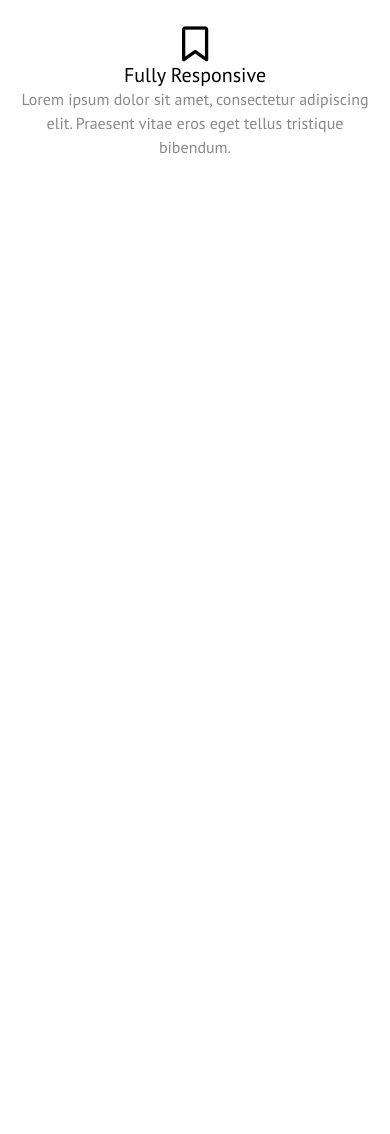
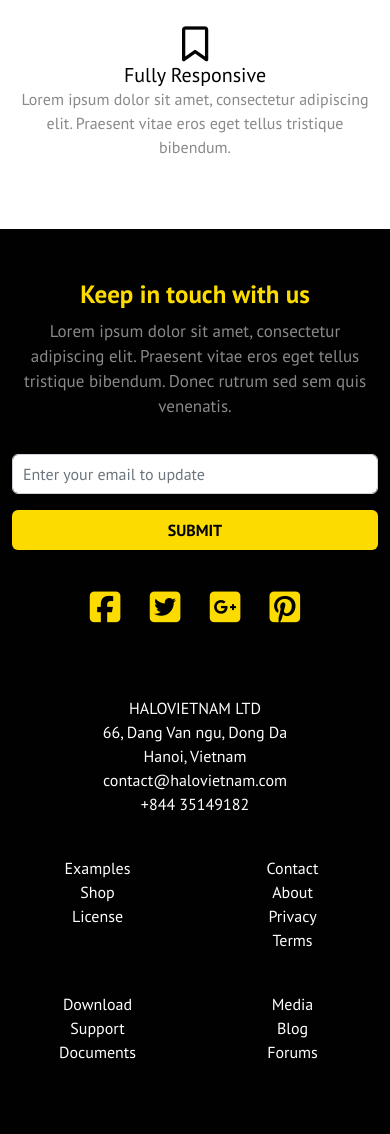
Before and after one commit to HalimaDiha/Tinyone-, a plain HTML site: page index.html in a window 390 px wide. Shown: the part 1458-2592 px from the top of the page. Before the commit the page ends 1687 px from the top, so only its background shows below. Drawn offline with Linux system fonts and the light colour scheme.

Commit message:
Add files via upload

```diff
--- a/css/media.css
+++ b/css/media.css
@@ -1,5 +1,9 @@
 /*Extra small devices (portrait phones, less than 576px)*/
 @media (max-width: 575.98px) {
+.c_padding{
+    padding-top: 50px;
+    padding-bottom: 70px;
+}
 /*header start*/
 header {
    	padding: 10px 0;
@@ -40,10 +44,6 @@ header {
     font-size: 35px;
 }
 /*feature start*/
-.feature{
-    padding-top: 50px;
-    padding-bottom: 70px;
-}
 .c_h1 {
     margin-bottom: 10px;
     font-size: 25px;
@@ -71,11 +71,43 @@ header {
 .f_text p {
     letter-spacing: 0;
 }
-
+/*contact start*/
+.c_form {
+    margin-top: 35px;
+    margin-bottom: 40px;
+}
+.c_input {
+    height: 40px;
+    padding: 10px 10px;
+}
+.c_submit {
+    height: 40px;
+}
+.c_icon li {
+    margin-right: 25px !important;
+}
+.c_icon li i {
+    font-size: 35px;
+}
+/* footer start*/
+footer {
+    padding-bottom: 70px;
+}
+.f_1 {
+    text-align: center;
+}
+.f_2 {
+    margin-top: 40px;
+    text-align: center;
+}
 }
 
 /*Small devices (landscape phones, 576px and up)*/
 @media (min-width: 576px) and (max-width: 767.98px) {
+.c_padding{
+    padding-top: 50px;
+    padding-bottom: 70px;
+}
 /*header start*/
 .menu ul li a {
 	font-size: 20px;
@@ -113,10 +145,6 @@ header {
     font-size: 35px;
 }
 /*feature start*/
-.feature{
-    padding-top: 50px;
-    padding-bottom: 70px;
-}
 .c_h1 {
     margin-bottom: 10px;
     font-size: 25px;
@@ -144,11 +172,43 @@ header {
 .f_text p {
     letter-spacing: 0;
 }
-
+/*contact start*/
+.c_form {
+    margin-top: 35px;
+    margin-bottom: 40px;
+}
+.c_input {
+    height: 45px;
+    padding: 10px 10px;
+}
+.c_submit {
+    height: 45px;
+}
+.c_icon li {
+    margin-right: 30px !important;
+}
+.c_icon li i {
+    font-size: 38px;
+}
+/* footer start*/
+footer {
+    padding-bottom: 70px;
+}
+.f_1 {
+    margin-bottom: 40px;
+    text-align: center;
+}
+.f_2 {
+    text-align: center;
+}
 }
 
 /*Medium devices (tablets, 768px and up)*/
 @media (min-width: 768px) and (max-width: 991.98px) {
+.c_padding{
+    padding-top: 80px;
+    padding-bottom: 100px;
+}
 /*header start*/
 .menu ul li a {
 	padding: 10px 0 0 !important;
@@ -156,12 +216,17 @@ header {
 
 }
 /*feature start*/
-.feature{
-    padding-top: 80px;
-    padding-bottom: 100px;
-}
 .f_item {
     margin-top: 50px;
+}
+/*contact start*/
+.c_form {
+    margin-top: 65px;
+    margin-bottom: 70px;
+}
+/* footer start*/
+footer {
+    padding-bottom: 100px;
 }
 }
 
--- a/css/style.css
+++ b/css/style.css
@@ -14,6 +14,10 @@
     font-weight: 400;
     color: #898989;
  }
+ .c_padding{
+    padding-top: 100px;
+    padding-bottom: 120px;
+}
 /*common end*/
 
 /* header start */
@@ -80,10 +84,6 @@ header{
 }
 /*slider end*/
 /*feature start*/
-.feature{
-    padding-top: 100px;
-    padding-bottom: 120px;
-}
 .c_title{}
 .c_h1{
     margin-bottom: 15px;
@@ -122,5 +122,67 @@ header{
 .f_text p{
     letter-spacing: 1px;
 }
-
 /*feature end*/
+/*contact start*/
+.contact{
+    background-color: #010101;
+}
+.yellow{
+    color: #fcdb00;
+}
+.ash{
+    color: #898989;
+}
+.c_form{
+    margin-top: 35px;
+    margin-bottom: 70px;
+}
+.c_input{
+    height: 55px;
+    font-family: PTSans-Regular;
+    color: #898989;
+    padding: 15px 20px;
+}
+.c_submit{
+    width: 100%;
+    height: 55px;
+    background-color: #fcdb00;
+    font-family: PTSans-Bold;
+    font-weight: 700;
+    color: #010101;
+    text-transform: uppercase;
+}
+.c_submit:hover{
+    background-color: white !important;
+}
+.c_icon{}
+.c_icon li{
+    margin-right: 35px !important;
+}
+.c_icon li:last-child{
+    margin-right: 0 !important;
+}
+.c_icon li i{
+    font-size: 42px;
+    color: #fcdb00;
+    transition: .3s;
+}
+.c_icon li i:hover{
+    color: white;
+}
+/*contact end*/
+/*footer start*/
+footer{
+    padding-bottom: 120px;
+    background-color: #010101;
+}
+.f_1{}
+.f_1 address{
+    color: #ffffff;
+}
+.f_2{}
+.f_2 a {
+    text-decoration: none;
+    color: #ffffff;
+}
+/*footer end*/
--- a/index.html
+++ b/index.html
@@ -168,11 +168,11 @@
 </section>
 <!--slider end-->
 <!--feature start-->
-<section class="feature">
+<section class="feature c_padding">
   <div class="container">
     <!--1st row-->
     <div class="row justify-content-center">
-     <div class="col-xxl-8 col-lg-9">
+     <div class="col-xxl-7 col-xl-8 col-lg-9 col-md-11">
        <div class="c_title text-center">
          <h1 class="c_h1">Tinyone features</h1>
          <p class="c_p m-0">
@@ -289,8 +289,118 @@
   </div>
 </section>
 <!--feature end-->
+<!--section start-->
+<section class="contact c_padding">
+  <div class="container">
+     <!--1st row-->
+    <div class="row justify-content-center">
+     <div class="col-xxl-7 col-xl-8 col-lg-9 col-md-11">
+       <div class="c_title text-center">
+         <h1 class="c_h1 yellow">Keep in touch with us</h1>
+         <p class="c_p m-0 ash">
+           Lorem ipsum dolor sit amet, consectetur adipiscing elit. Praesent vitae eros eget tellus tristique bibendum. Donec rutrum sed sem quis venenatis.
+         </p>
+       </div>
+     </div>
+    </div>
+    <!--2nd row-->
+    <div class="row justify-content-center">
+      <div class="col-xxl-7 col-xl-8 col-lg-9 col-md-10">
+        <div class="c_form">
+          <form action="#">
+            <div class="row g-3">
+              <div class="col-lg-9 col-md-9">
+                <input type="text" class="form-control c_input" placeholder="Enter your email to update">
+              </div>
+              <div class="col-lg-3 col-md-3">
+                <button type="submit" class="btn c_submit">Submit</button>
+              </div>
+            </div>
+          </form>
+        </div>
+      </div>
+    </div>
+    <!--3rd row-->
+    <div class="row justify-content-center">
+      <div class="col-lg-5">
+        <div class="c_icon text-center">
+          <ul class="list-inline mb-0">
+            <li class="list-inline-item">
+              <a href="#">
+              <i class="fa-brands fa-square-facebook"></i>
+              </a>
+            </li>
+            <li class="list-inline-item">
+              <a href="#">
+              <i class="fa-brands fa-square-twitter"></i>
+              </a>
+            </li>
+            <li class="list-inline-item">
+              <a href="#">
+              <i class="fa-brands fa-square-google-plus"></i>
+              </a>
+            </li>
+            <li class="list-inline-item">
+              <a href="#">
+              <i class="fa-brands fa-square-pinterest"></i>
+              </a>
+            </li>
+          </ul>
+        </div>
+      </div>
+    </div>
 
-
+  </div>
+</section>
+<!--section start-->
+<!footer start-->
+  <footer>
+    <div class="container">
+      <div class="row justify-content-center">
+        <div class="col-lg-4 col-md-4 col-sm-12 col-12">
+          <div class="f_1">
+            <address class="mb-0">
+              HALOVIETNAM LTD <br>
+              66, Dang Van ngu, Dong Da <br>
+              Hanoi, Vietnam <br>
+              contact@halovietnam.com <br>
+              +844 35149182
+            </address>
+          </div>
+        </div>
+        <div class="col-lg-2 col-md-2 col-sm-3 col-6">
+          <div class="f_2">
+            <p class="mb-0"><a href="#">Examples</a></p>
+            <p class="mb-0"><a href="#">Shop </a></p>
+            <p class="mb-0"><a href="#">License</a></p>
+          </div>
+        </div>
+        <div class="col-lg-2 col-md-2 col-sm-3 col-6">
+          <div class="f_2">
+            <p class="mb-0"><a href="#">Contact</a></p>
+            <p class="mb-0"><a href="#">About</a></p>
+            <p class="mb-0"><a href="#">Privacy</a></p>
+            <p class="mb-0"><a href="#">Terms</a></p>
+          </div>
+        </div>
+        <div class="col-lg-2 col-md-2 col-sm-3 col-6">
+          <div class="f_2">
+            <p class="mb-0"><a href="#">Download</a></p>
+            <p class="mb-0"><a href="#">Support</a></p>
+            <p class="mb-0"><a href="#">Documents</a></p>
+            </div>
+        </div>
+        <div class="col-lg-2 col-md-2 col-sm-3 col-6">
+          <div class="f_2">
+            <p class="mb-0"><a href="#">Media</a></p>
+            <p class="mb-0"><a href="#">Blog</a></p>
+            <p class="mb-0"><a href="#">Forums </a></p>
+          </div>
+        </div>
+      </div>
+    </div>
+  </footer>
+<!footer end-->
     <script src="js/bootstrap.bundle.min.js"></script>
     <script src="js/script.js"></script>
   </body>
```
